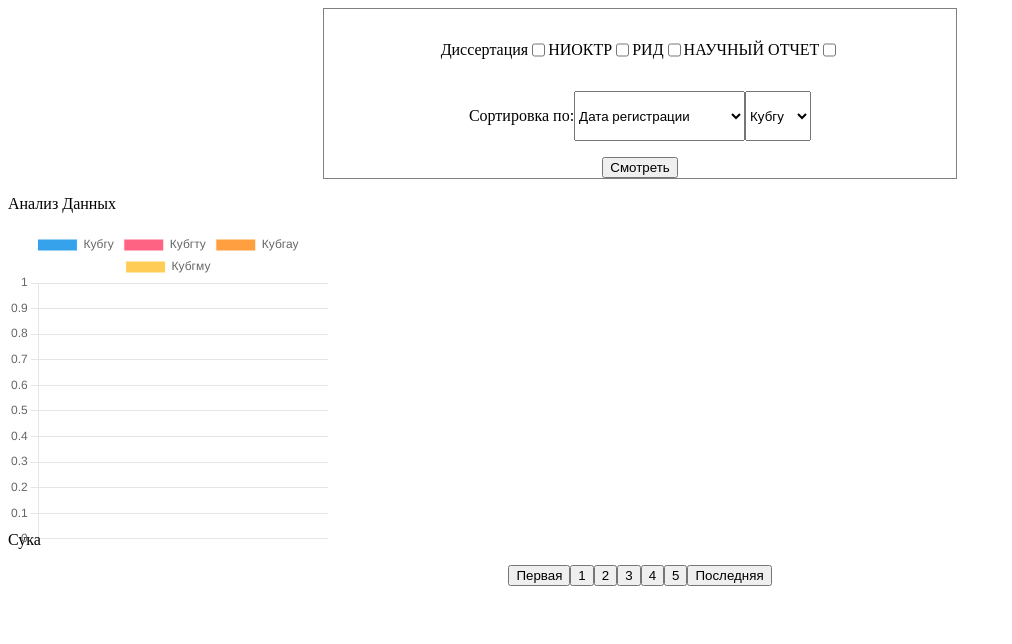
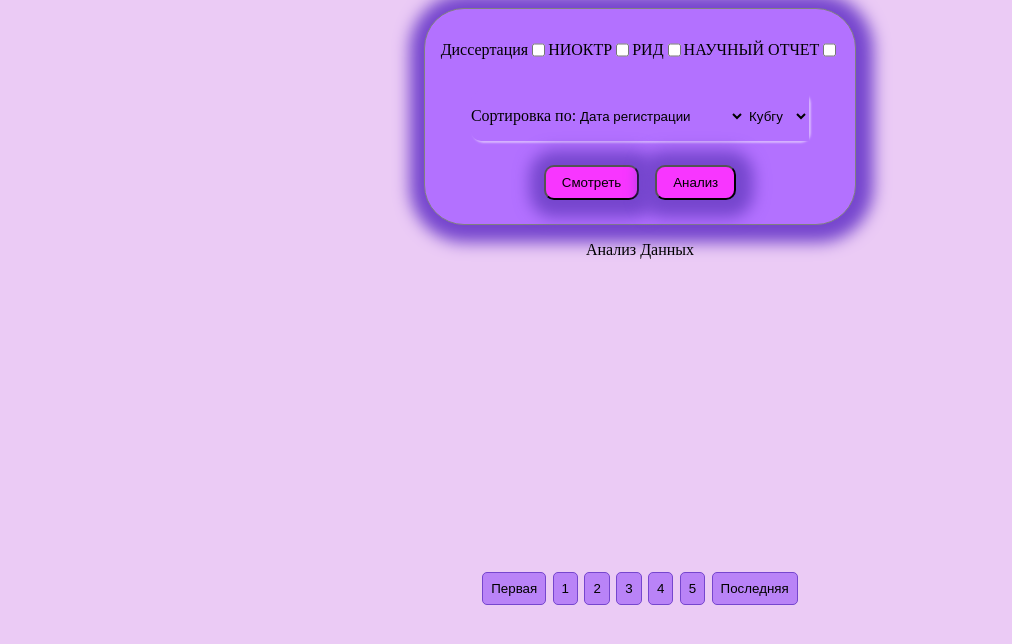
Before and after one commit to sawertsand22/nioktr, a website: page index.html in a window 1280 px wide. Both pictures are taken after a click on the button "Смотреть". Shown: the whole page, without its empty margins (0-1012 px from the left). Drawn offline with nearby package versions, Linux system fonts and the light colour scheme; no server answers.

Commit message:
Готовая стилизации

```diff
--- a/index.html
+++ b/index.html
@@ -34,8 +34,10 @@
 
 
    </div>
-
+    <div class="serb">
     <button id="getDATA">Смотреть</button>
+    <button id="getDATA2">Анализ</button>
+    </div>
     </div>
 
 <div id="pages">
--- a/public/client.js
+++ b/public/client.js
@@ -83,11 +83,33 @@ async function show()
     console.log('diss.checked', diss.checked);
     let res = await get_pages(vuz, diss, nioktr, rid, nauch, sort);
     //Analysis(res);\
-    showAnalysis();
+    //showAnalysis();
     RRRRR = res;
     createPages(1);
     if (document.getElementById('pages'))
         document.getElementById('pages').remove();
+
+}
+async function show2()
+{
+    let diss = document.getElementById('diss').checked;
+    let nioktr = document.getElementById('nioktr').checked;
+    let rid = document.getElementById('rid').checked;
+    let nauch = document.getElementById('nauch').checked;
+    let vuz = document.getElementById('vuz-select').value;
+    let sort = document.getElementById('sort-select').value;
+    console.log('diss.checked', diss);
+    console.log('diss.checked', diss.checked);
+    console.log('diss.checked', diss.checked);
+    console.log('diss.checked', diss.checked);
+    console.log('diss.checked', diss.checked);
+    let res = await get_pages(vuz, diss, nioktr, rid, nauch, sort);
+    //Analysis(res);\
+    showAnalysis();
+    //RRRRR = res;
+    //createPages(1);
+    //if (document.getElementById('pages'))
+    //    document.getElementById('pages').remove();
 
 }
 function createPages(currentP)
@@ -194,10 +216,12 @@ btnSub = document.getElementById('getDATA');
 btnSub.addEventListener('click', () => {
     return show();
 });
+btnSub = document.getElementById('getDATA2');
+btnSub.addEventListener('click', () => {
+    return show2();
+});
 
-p = document.createElement('p')
-p.innerText = 'Сука';
-document.body.append(p);
+
 
 function Analysis(res) {
     if (document.getElementById('myChart'))
@@ -249,8 +273,8 @@ async function showAnalysis()
     }
     Analysis(res);
     //RRRRR = res;
-    createPages(1);
-    if (document.getElementById('pages'))
-        document.getElementById('pages').remove();
+    //createPages(1);
+    //if (document.getElementById('pages'))
+    //    document.getElementById('pages').remove();
 
 }
--- a/public/style.css
+++ b/public/style.css
@@ -75,6 +75,7 @@ margin: 0 auto;
 width: 90%;
 min-width: 10rem;
 max-width: 60rem;
+background-color: rgb(213, 158, 250);
 
 /* фиксированное позиционирование, окно стабильно при прокрутке */
 position: absolute;
@@ -85,7 +86,7 @@ border: 1px solid #383838;
 -moz-border-radius: 4px;
 -ms-border-radius: 4px;
 border-radius: 4px;
-background-color: #FFFFFF;
+
 /* внешняя тень блока */
 -webkit-box-shadow: 0 0 6px rgba(0, 0, 0, 0.8);
 -moz-box-shadow: 0 0 6px rgba(0, 0, 0, 0.8);
@@ -109,6 +110,7 @@ top: 10%; /* положение окна от верха страницы при
 visibility: visible;
 opacity: 1; /* убираем прозрачность */
 }
+
 /* формируем кнопку закрытия */
 .close {
 position: absolute;
@@ -146,13 +148,18 @@ div.popup::-webkit-scrollbar {
 
 .dataElement
 {
-  margin-left: 5rem;
-  margin-right: 5rem;
-  padding: 2rem;
+
+  padding: 1.7rem;
   display: flex;
   justify-content: center;
   justify-items: center;
   border: 2px solid #000;
+  background-color: #b371ff;
+  margin: 0.5rem;
+  border-radius: 15px;
+}
+.dataElement>a{
+color: #000;
 }
 footer {
    display: flex;
@@ -190,17 +197,26 @@ footer {
      justify-content: center;
  justify-items: center;
  margin: 1rem;
+
+ border-radius: 50px;
 }
 
 .searchParametrs
-{ width: 50%;
+{ width: fit-content;
   height: fit-content;
  display: flexbox;
+ background-color: #b371ff;;
  justify-items: center;
  justify-content: center;
   border: 1px solid gray;
   margin: 0 auto;
-box-shadow: 4px 3 3 3;
+box-shadow: #7646ce 0.1rem 0.1rem 1rem 1rem;
+border-radius: 40px;
+align-items: center;
+}
+.searchParametrs>div
+{
+  color: #000000;
 }
 .searchParametrs-2
 {
@@ -208,7 +224,29 @@ box-shadow: 4px 3 3 3;
   display: flex;
   justify-content: center;
   justify-items: center;
+  background-color: #b371ff;
+  box-shadow: #d7b4ff 2px 2px 2px ;
+  border-radius: 10px;
 
+}
+#sort-select, #vuz-select
+{
+  color: #000;
+  background-color: #b371ff;
+  border: none;
+}
+.serb
+{
+  display: flex;
+  justify-items: center;
+  justify-content: center;
+  margin: 0 auto;
+  align-items: center;
+
+  width: 1rem;
+  height: fit-content;
+  margin-bottom: 1rem;
+  margin-top: 1rem;
 }
 .searchParametrs-2.element.style
 {
@@ -226,4 +264,51 @@ box-shadow: 4px 3 3 3;
 {
   width: 20rem;
   height: 20rem;
+  display: flex;
+  align-items: center;
 }
+body
+{
+  background-color: #ebcbf5;
+}
+#getDATA, #getDATA2
+{
+  background-color: #f836ff;
+  padding: 0.5rem 1rem 0.5rem 1rem  ;
+  margin: 0.5rem;
+  border-radius: 10px;
+  box-shadow: #7646ce 0.1rem 0.1rem 1rem 1rem;
+
+}
+#btns>button
+{
+  padding: 0.5rem;
+  border-radius: 5px;
+  border: 1px solid #7646ce;
+  background-color: #b983f7;
+  margin: 0.2rem;
+}
+#btns>button:focus
+{
+  background-color: #5a4eff;
+}
+#btns>button:active
+{
+  background-color: #5a4eff;
+}
+#pages
+{
+ display: block;
+ margin-left: 4rem;
+ margin-right: 4rem;
+}
+#myChart
+{
+  margin: 1rem;
+}
+.chart-container
+{
+  margin: auto;
+  text-align: center;
+  display: block;
+}
```
